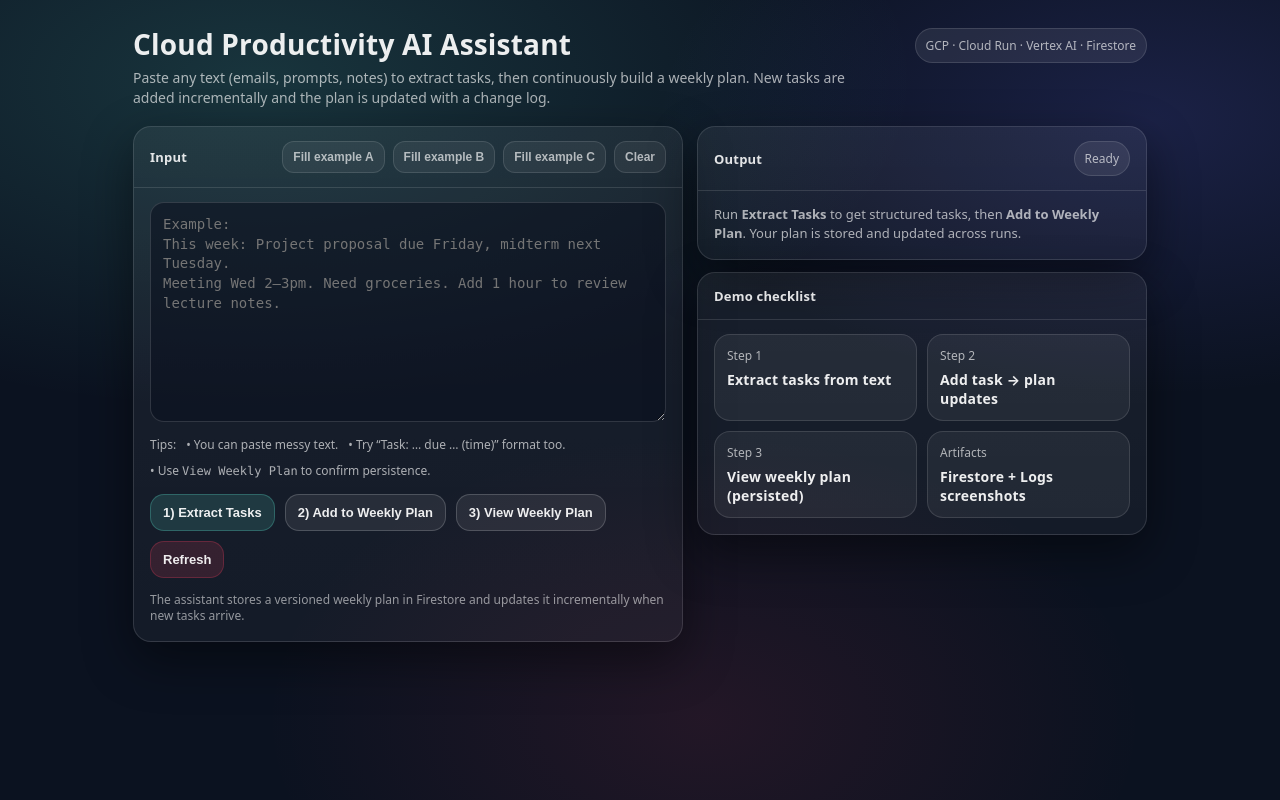
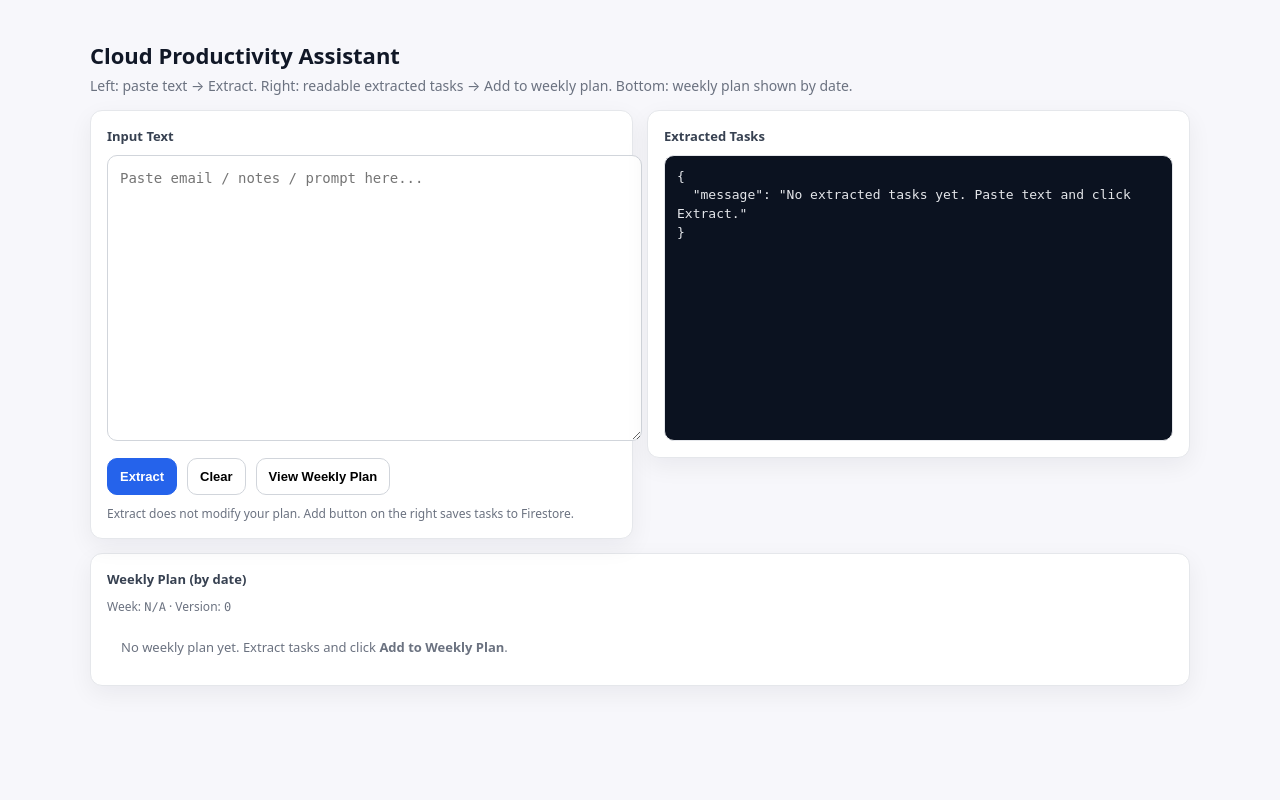
Before and after one commit to wangmanhadara/productivity-assistant, a FastAPI app: template templates/ index.html in a window 1280 px wide. Run offline with FastAPI, Linux system fonts and the light colour scheme; the template is opened without the code that fills it, so the values that code supplies are empty.

Commit message:
Update  index.html

```diff
--- a/templates/ index.html
+++ b/templates/ index.html
@@ -1,435 +1,162 @@
 <!DOCTYPE html>
 <html lang="en">
 <head>
-  <meta charset="utf-8"/>
-  <meta name="viewport" content="width=device-width, initial-scale=1"/>
-  <title>Cloud Productivity AI Assistant</title>
+  <meta charset="utf-8" />
+  <meta name="viewport" content="width=device-width, initial-scale=1" />
+  <title>Cloud Productivity Assistant</title>
   <style>
-    :root{
-      --bg: #0b1220;
-      --card: rgba(255,255,255,0.06);
-      --card2: rgba(255,255,255,0.08);
-      --text: rgba(255,255,255,0.92);
-      --muted: rgba(255,255,255,0.65);
-      --border: rgba(255,255,255,0.12);
-      --shadow: 0 18px 50px rgba(0,0,0,0.45);
-      --radius: 18px;
-    }
+    body{font-family:system-ui,-apple-system,Segoe UI,Roboto,Arial,sans-serif;background:#f7f7fb;color:#111827;margin:0;}
+    .container{max-width:1100px;margin:40px auto;padding:0 16px;}
+    h1{font-size:22px;margin:0 0 6px 0;}
+    .sub{margin:0;color:#6b7280;font-size:14px;line-height:1.4;max-width:820px;}
+    .grid{display:grid;grid-template-columns:1fr 1fr;gap:14px;align-items:start;margin-top:14px;}
+    @media (max-width:980px){.grid{grid-template-columns:1fr;}}
+    .card{background:#fff;border:1px solid #e5e7eb;border-radius:12px;padding:16px;box-shadow:0 8px 24px rgba(17,24,39,0.06);}
+    .title{font-size:13px;font-weight:800;color:#374151;margin:0 0 10px 0;}
+    textarea{width:100%;min-height:260px;padding:12px;border-radius:10px;border:1px solid #d1d5db;font-size:14px;line-height:1.45;resize:vertical;outline:none;}
+    textarea:focus{border-color:#2563eb;box-shadow:0 0 0 3px rgba(37,99,235,0.15);}
+    .actions{display:flex;gap:10px;flex-wrap:wrap;margin-top:12px;}
+    button{padding:10px 12px;border-radius:10px;border:1px solid #d1d5db;background:#fff;cursor:pointer;font-weight:800;font-size:13px;}
+    button.primary{background:#2563eb;color:#fff;border-color:#2563eb;}
+    button.warn{background:#f59e0b;color:#111827;border-color:#f59e0b;}
+    button:hover{filter:brightness(0.98);}
+    .hint{margin-top:10px;color:#6b7280;font-size:12px;line-height:1.45;}
+    pre{margin:0;padding:12px;border-radius:10px;border:1px solid #e5e7eb;background:#0b1220;color:#e5e7eb;overflow-x:auto;white-space:pre-wrap;word-break:break-word;line-height:1.45;font-size:13px;min-height:260px;}
+    .row{margin-top:14px;}
 
-    * { box-sizing: border-box; }
-    body{
-      margin: 0;
-      font-family: ui-sans-serif, system-ui, -apple-system, Segoe UI, Roboto, Helvetica, Arial, "Apple Color Emoji","Segoe UI Emoji";
-      color: var(--text);
-      background: radial-gradient(1200px 600px at 20% 10%, rgba(94,234,212,0.16), transparent 55%),
-                  radial-gradient(900px 500px at 90% 15%, rgba(99,102,241,0.18), transparent 55%),
-                  radial-gradient(800px 520px at 55% 90%, rgba(244,63,94,0.10), transparent 55%),
-                  var(--bg);
-      min-height: 100vh;
-    }
+    .day{border:1px solid #e5e7eb;border-radius:12px;background:#fff;box-shadow:0 6px 18px rgba(17,24,39,0.05);overflow:hidden;}
+    .day-hd{padding:12px 14px;border-bottom:1px solid #e5e7eb;display:flex;justify-content:space-between;gap:12px;align-items:center;}
+    .day-hd b{font-size:14px;}
+    .date{color:#6b7280;font-size:12px;}
+    .blocks{padding:12px 14px;display:grid;gap:10px;}
 
-    .wrap{
-      max-width: 1050px;
-      margin: 0 auto;
-      padding: 28px 18px 48px;
-    }
+    .block{border:1px solid #e5e7eb;border-radius:10px;padding:10px 12px;background:#f8fafc;}
+    .block .t{font-weight:800;}
+    .block .m{color:#6b7280;font-size:12px;margin-top:3px;line-height:1.35;}
 
-    header{
-      display: flex;
-      align-items: flex-start;
-      justify-content: space-between;
-      gap: 16px;
-      margin-bottom: 18px;
-    }
-
-    .title{
-      display: grid;
-      gap: 6px;
-    }
-    .title h1{
-      margin: 0;
-      font-size: 28px;
-      line-height: 1.2;
-      letter-spacing: 0.2px;
-    }
-    .title p{
-      margin: 0;
-      color: var(--muted);
-      max-width: 720px;
-      font-size: 14px;
-      line-height: 1.45;
-    }
-
-    .badge{
-      padding: 8px 10px;
-      border-radius: 999px;
-      background: rgba(255,255,255,0.08);
-      border: 1px solid var(--border);
-      color: var(--muted);
-      font-size: 12px;
-      white-space: nowrap;
-      height: fit-content;
-    }
-
-    .grid{
-      display: grid;
-      grid-template-columns: 1.1fr 0.9fr;
-      gap: 14px;
-      align-items: start;
-    }
-
-    @media (max-width: 920px){
-      .grid{ grid-template-columns: 1fr; }
-    }
-
-    .card{
-      background: linear-gradient(180deg, var(--card), rgba(255,255,255,0.04));
-      border: 1px solid var(--border);
-      border-radius: var(--radius);
-      box-shadow: var(--shadow);
-      overflow: hidden;
-    }
-
-    .card .hd{
-      padding: 14px 16px;
-      border-bottom: 1px solid var(--border);
-      display: flex;
-      align-items: center;
-      justify-content: space-between;
-      gap: 10px;
-    }
-
-    .card .hd .label{
-      font-weight: 600;
-      font-size: 13px;
-      letter-spacing: .2px;
-      color: rgba(255,255,255,0.88);
-    }
-
-    .card .bd{
-      padding: 14px 16px 16px;
-    }
-
-    textarea{
-      width: 100%;
-      min-height: 220px;
-      resize: vertical;
-      padding: 12px 12px;
-      border-radius: 14px;
-      border: 1px solid rgba(255,255,255,0.14);
-      background: rgba(10,16,30,0.55);
-      color: var(--text);
-      outline: none;
-      line-height: 1.4;
-      font-size: 14px;
-    }
-    textarea:focus{
-      border-color: rgba(94,234,212,0.40);
-      box-shadow: 0 0 0 4px rgba(94,234,212,0.10);
-    }
-
-    .hint{
-      margin-top: 10px;
-      display: flex;
-      gap: 10px;
-      flex-wrap: wrap;
-      color: var(--muted);
-      font-size: 12px;
-      line-height: 1.35;
-    }
-
-    .btnrow{
-      display: flex;
-      gap: 10px;
-      flex-wrap: wrap;
-      margin-top: 14px;
-    }
-
-    button{
-      border: 1px solid rgba(255,255,255,0.18);
-      background: rgba(255,255,255,0.08);
-      color: var(--text);
-      border-radius: 14px;
-      padding: 10px 12px;
-      font-weight: 600;
-      font-size: 13px;
-      cursor: pointer;
-      transition: transform .05s ease, background .15s ease, border-color .15s ease, opacity .15s ease;
-      display: inline-flex;
-      align-items: center;
-      gap: 8px;
-    }
-    button:hover{
-      background: rgba(255,255,255,0.11);
-      border-color: rgba(255,255,255,0.26);
-    }
-    button:active{ transform: translateY(1px); }
-    button[disabled]{ opacity: .55; cursor: not-allowed; }
-
-    .primary{
-      background: rgba(94,234,212,0.14);
-      border-color: rgba(94,234,212,0.26);
-    }
-    .primary:hover{
-      background: rgba(94,234,212,0.18);
-      border-color: rgba(94,234,212,0.35);
-    }
-    .danger{
-      background: rgba(244,63,94,0.14);
-      border-color: rgba(244,63,94,0.26);
-    }
-    .danger:hover{
-      background: rgba(244,63,94,0.18);
-      border-color: rgba(244,63,94,0.35);
-    }
-
-    .mini{
-      font-size: 12px;
-      padding: 8px 10px;
-      border-radius: 12px;
-      background: rgba(255,255,255,0.06);
-      border: 1px solid rgba(255,255,255,0.12);
-      color: var(--muted);
-      cursor: pointer;
-    }
-    .mini:hover{
-      color: rgba(255,255,255,0.80);
-      border-color: rgba(255,255,255,0.22);
-    }
-
-    .sidebox{
-      display: grid;
-      gap: 12px;
-    }
-
-    .kpi{
-      display: grid;
-      grid-template-columns: 1fr 1fr;
-      gap: 10px;
-    }
-
-    .pill{
-      padding: 12px 12px;
-      border-radius: 16px;
-      border: 1px solid rgba(255,255,255,0.12);
-      background: rgba(255,255,255,0.06);
-    }
-
-    .pill .t{
-      font-size: 12px;
-      color: var(--muted);
-      margin-bottom: 6px;
-    }
-    .pill .v{
-      font-size: 14px;
-      font-weight: 650;
-      letter-spacing: .2px;
-    }
-
-    .mono{
-      font-family: ui-monospace, SFMono-Regular, Menlo, Monaco, Consolas, "Liberation Mono", "Courier New", monospace;
-    }
-
-    pre{
-      margin: 0;
-      padding: 14px 14px;
-      border-radius: 16px;
-      border: 1px solid rgba(255,255,255,0.12);
-      background: rgba(10,16,30,0.55);
-      overflow-x: auto;
-      white-space: pre-wrap;
-      word-break: break-word;
-      line-height: 1.45;
-      font-size: 13px;
-      color: rgba(255,255,255,0.88);
-    }
-
-    .empty{
-      color: var(--muted);
-      font-size: 13px;
-      line-height: 1.45;
-    }
-
-    .footer{
-      margin-top: 14px;
-      color: rgba(255,255,255,0.55);
-      font-size: 12px;
-      line-height: 1.4;
-    }
-
-    .spinner{
-      width: 14px;
-      height: 14px;
-      border-radius: 999px;
-      border: 2px solid rgba(255,255,255,0.30);
-      border-top-color: rgba(255,255,255,0.85);
-      display: inline-block;
-      animation: spin .8s linear infinite;
-    }
-    @keyframes spin { to { transform: rotate(360deg); } }
+    .empty{color:#6b7280;font-size:13px;line-height:1.4;padding:12px 14px;}
+    code{font-family:ui-monospace,SFMono-Regular,Menlo,Monaco,Consolas,"Liberation Mono","Courier New",monospace;font-size:12px;}
   </style>
 </head>
-
 <body>
-  <div class="wrap">
-    <header>
-      <div class="title">
-        <h1>Cloud Productivity AI Assistant</h1>
-        <p>
-          Paste any text (emails, prompts, notes) to extract tasks, then continuously build a weekly plan.
-          New tasks are added incrementally and the plan is updated with a change log.
-        </p>
-      </div>
-      <div class="badge">GCP · Cloud Run · Vertex AI · Firestore</div>
-    </header>
+  <div class="container">
+    <h1>Cloud Productivity Assistant</h1>
+    <p class="sub">Left: paste text → Extract. Right: readable extracted tasks → Add to weekly plan. Bottom: weekly plan shown by date.</p>
 
     <div class="grid">
-      <!-- Left: Input -->
+      <!-- Left: input -->
       <div class="card">
-        <div class="hd">
-          <div class="label">Input</div>
-          <div style="display:flex; gap:8px; flex-wrap:wrap;">
-            <button class="mini" type="button" onclick="fillExample(1)">Fill example A</button>
-            <button class="mini" type="button" onclick="fillExample(2)">Fill example B</button>
-            <button class="mini" type="button" onclick="fillExample(3)">Fill example C</button>
-            <button class="mini" type="button" onclick="clearText()">Clear</button>
+        <p class="title">Input Text</p>
+        <form method="post" action="/ui/action">
+          <textarea name="text" placeholder="Paste email / notes / prompt here...">{{ input_text or "" }}</textarea>
+          <input type="hidden" name="action" value="extract_preview" />
+          <div class="actions">
+            <button class="primary" type="submit">Extract</button>
+            <button type="button" onclick="location.href='/'">Clear</button>
+            <button type="button" onclick="submitViewWeek()">View Weekly Plan</button>
           </div>
+          <div class="hint">Extract does not modify your plan. Add button on the right saves tasks to Firestore.</div>
+        </form>
       </div>
 
-        <div class="bd">
-          <form method="post" action="/ui/action" id="mainForm">
-            <textarea name="text" id="textArea" placeholder="Example:
-This week: Project proposal due Friday, midterm next Tuesday.
-Meeting Wed 2–3pm. Need groceries. Add 1 hour to review lecture notes."></textarea>
+      <!-- Right: extracted -->
+      <div class="card">
+        <p class="title">Extracted Tasks</p>
 
-            <div class="hint">
-              <span>Tips:</span>
-              <span>• You can paste messy text.</span>
-              <span>• Try “Task: … due … (time)” format too.</span>
-              <span>• Use <span class="mono">View Weekly Plan</span> to confirm persistence.</span>
+        {% if extracted_tasks and extracted_tasks|length > 0 %}
+          <div style="display:grid;gap:10px;">
+            {% for t in extracted_tasks %}
+              <div class="block">
+                <div class="t">{{ t.title or t.task or "Untitled task" }}</div>
+                <div class="m">
+                  {% if t.due %}<b>Due:</b> {{ t.due }} · {% endif %}
+                  {% if t.estimated_minutes %}<b>Est:</b> {{ t.estimated_minutes }} min · {% endif %}
+                  {% if t.priority %}<b>Priority:</b> {{ t.priority }} · {% endif %}
+                  {% if t.category %}<b>Category:</b> {{ t.category }}{% endif %}
+                </div>
+                {% if t.notes %}
+                  <div class="m" style="margin-top:6px;">{{ t.notes }}</div>
+                {% endif %}
+              </div>
+            {% endfor %}
           </div>
 
-            <input type="hidden" name="action" value="extract" id="actionField"/>
-
-            <div class="btnrow">
-              <button class="primary" type="button" onclick="submitAction('extract')">
-                <span>1) Extract Tasks</span>
-              </button>
-
-              <button type="button" onclick="submitAction('add_to_week')">
-                <span>2) Add to Weekly Plan</span>
-              </button>
-
-              <button type="button" onclick="submitAction('view_week')">
-                <span>3) View Weekly Plan</span>
-              </button>
-
-              <button class="danger" type="button" onclick="submitAction('view_week')">
-                <span>Refresh</span>
-              </button>
+          <form method="post" action="/ui/action" style="margin-top:12px;">
+            <input type="hidden" name="action" value="confirm_add" />
+            <input type="hidden" name="pending_tasks_json" value="{{ pending_tasks_json | e }}" />
+            <div class="actions">
+              <button class="warn" type="submit">Add to Weekly Plan</button>
+              <button type="button" onclick="location.href='/'">Discard</button>
             </div>
+            <div class="hint">This updates Firestore + increments plan version.</div>
           </form>
 
-          <div class="footer">
-            The assistant stores a versioned weekly plan in Firestore and updates it incrementally when new tasks arrive.
+          <details style="margin-top:12px;">
+            <summary style="cursor:pointer;color:#6b7280;font-weight:800;font-size:13px;">Show raw JSON</summary>
+            <div style="margin-top:10px;">
+              <pre style="min-height:auto;">{{ extracted_pretty }}</pre>
             </div>
-        </div>
-      </div>
+          </details>
 
-      <!-- Right: Output -->
-      <div class="sidebox">
-        <div class="card">
-          <div class="hd">
-            <div class="label">Output</div>
-            <div class="badge" id="statusBadge">Ready</div>
-          </div>
-          <div class="bd">
-            {% if result %}
-              <pre class="mono" id="resultBox">{{ result }}</pre>
         {% else %}
-              <div class="empty">
-                Run <b>Extract Tasks</b> to get structured tasks, then <b>Add to Weekly Plan</b>.
-                Your plan is stored and updated across runs.
-              </div>
+          <pre>{
+  "message": "No extracted tasks yet. Paste text and click Extract."
+}</pre>
         {% endif %}
       </div>
     </div>
 
+    <!-- Weekly plan by date -->
+    <div class="row">
       <div class="card">
-          <div class="hd">
-            <div class="label">Demo checklist</div>
-          </div>
-          <div class="bd">
-            <div class="kpi">
-              <div class="pill">
-                <div class="t">Step 1</div>
-                <div class="v">Extract tasks from text</div>
-              </div>
-              <div class="pill">
-                <div class="t">Step 2</div>
-                <div class="v">Add task → plan updates</div>
-              </div>
-              <div class="pill">
-                <div class="t">Step 3</div>
-                <div class="v">View weekly plan (persisted)</div>
-              </div>
-              <div class="pill">
-                <div class="t">Artifacts</div>
-                <div class="v">Firestore + Logs screenshots</div>
-              </div>
-            </div>
-          </div>
+        <p class="title">Weekly Plan (by date)</p>
+        <div class="hint">Week: <code>{{ week_id or "N/A" }}</code> · Version: <code>{{ week_version or 0 }}</code></div>
+
+        {% if weekly_by_date and weekly_by_date|length > 0 %}
+          <div style="display:grid;gap:12px;margin-top:12px;">
+            {% for d in weekly_by_date %}
+              <div class="day">
+                <div class="day-hd">
+                  <b>{{ d.day }}</b>
+                  <span class="date">{{ d.date }}</span>
                 </div>
 
+                {% if d.blocks and d.blocks|length > 0 %}
+                  <div class="blocks">
+                    {% for b in d.blocks %}
+                      <div class="block">
+                        <div class="t">{{ b.start }}–{{ b.end }} · {{ b.task }}</div>
+                        {% if b.notes %}
+                          <div class="m">{{ b.notes }}</div>
+                        {% endif %}
+                      </div>
+                    {% endfor %}
+                  </div>
+                {% else %}
+                  <div class="empty">No blocks planned.</div>
+                {% endif %}
+              </div>
+            {% endfor %}
+          </div>
+        {% else %}
+          <div class="empty" style="margin-top:10px;">
+            No weekly plan yet. Extract tasks and click <b>Add to Weekly Plan</b>.
+          </div>
+        {% endif %}
       </div>
     </div>
   </div>
 
   <script>
-    const form = document.getElementById('mainForm');
-    const actionField = document.getElementById('actionField');
-    const statusBadge = document.getElementById('statusBadge');
-
-    function setLoading(isLoading) {
-      const buttons = form.querySelectorAll('button');
-      buttons.forEach(b => {
-        // keep mini buttons enabled; disable only main action buttons
-        if (!b.classList.contains('mini')) b.disabled = isLoading;
-      });
-      statusBadge.innerHTML = isLoading ? '<span class="spinner"></span> Running' : 'Ready';
+    function submitViewWeek(){
+      const f=document.createElement('form');
+      f.method='post'; f.action='/ui/action';
+      const a=document.createElement('input');
+      a.type='hidden'; a.name='action'; a.value='view_week';
+      f.appendChild(a);
+      document.body.appendChild(f);
+      f.submit();
     }
-
-    function submitAction(action) {
-      actionField.value = action;
-      setLoading(true);
-      form.submit();
-    }
-
-    function clearText() {
-      document.getElementById('textArea').value = '';
-    }
-
-    function fillExample(n) {
-      const ta = document.getElementById('textArea');
-      if (n === 1) {
-        ta.value =
-`This week: Project proposal due Friday.
-Midterm next Tuesday.
-Meeting Wed 2–3pm.
-Need to buy groceries.
-Add 1 hour to review lecture notes.`;
-      } else if (n === 2) {
-        ta.value = `Task: Draft proposal outline (2 hours) due Thursday.`;
-      } else {
-        ta.value =
-`Add task: Prepare midterm cheat sheet.
-Estimated time: 3 hours.
-Deadline: Monday night.`;
-      }
-    }
-
-    // If page reloads with result, show Ready status quickly
-    window.addEventListener('load', () => setLoading(false));
   </script>
 </body>
 </html>
```
Lines whose indentation alone changed are shown as unchanged.
